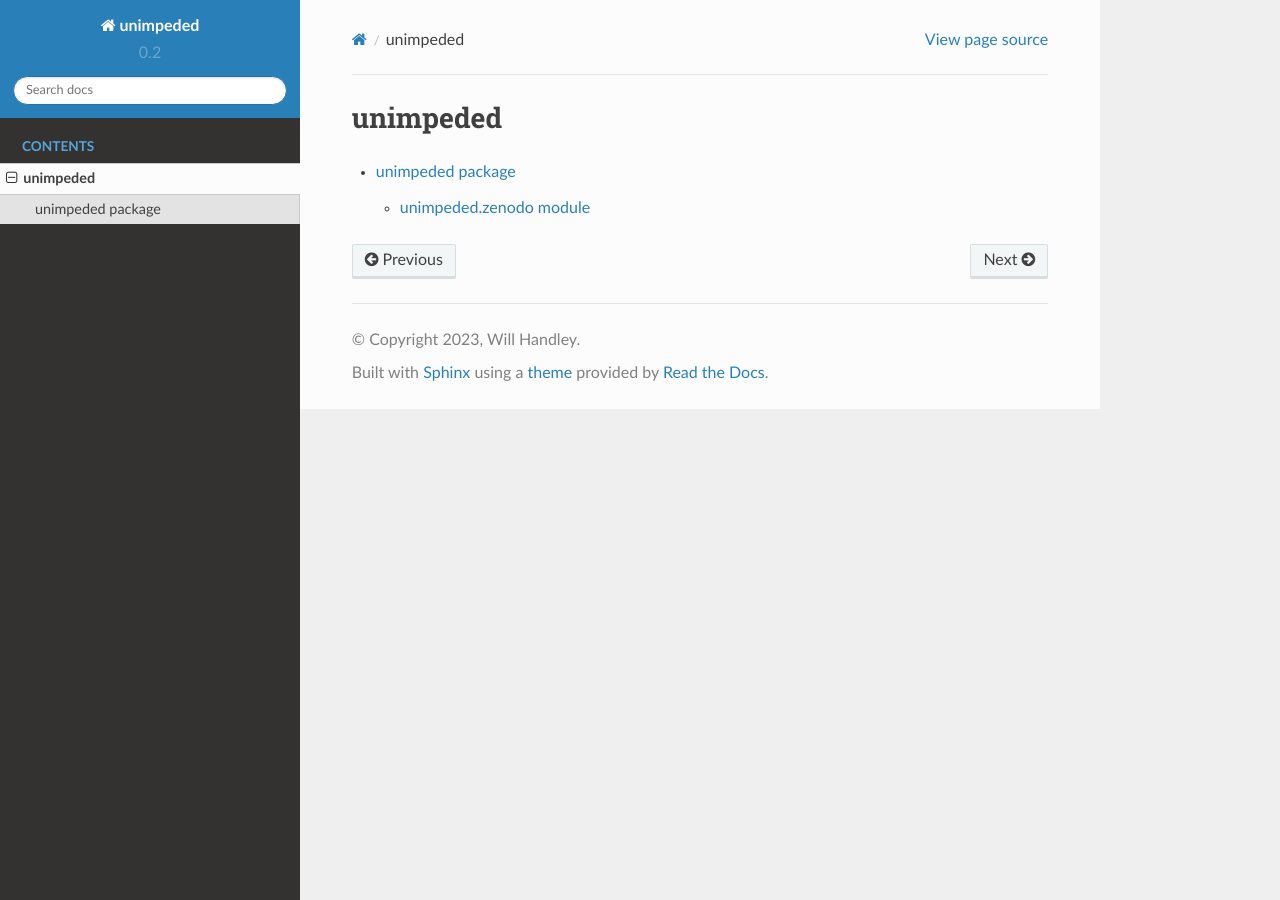
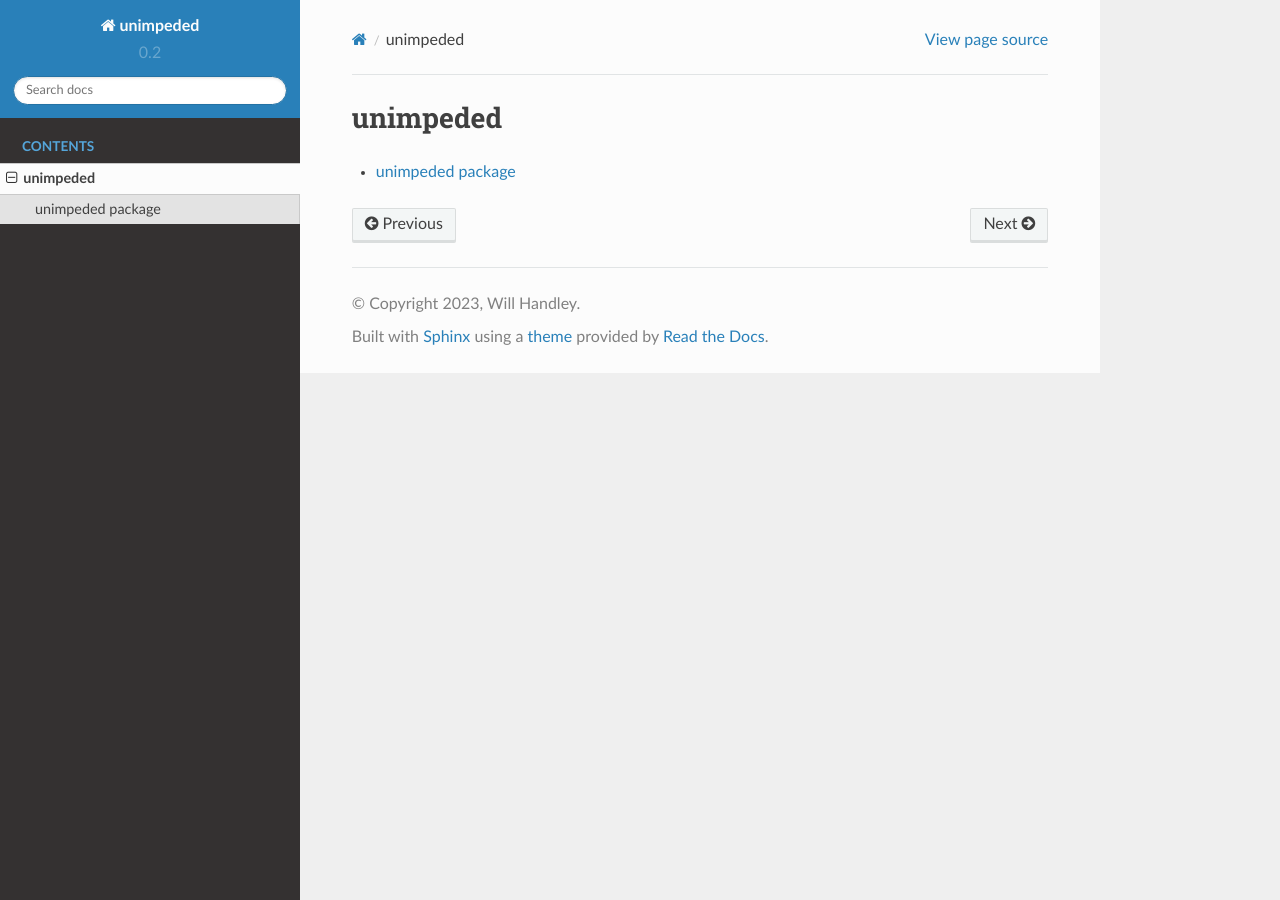
Before and after one commit to handley-lab/unimpeded, a Sphinx documentation site: the page built from docs/source/modules.rst, in a window 1280 px wide. Built offline with Sphinx 7.4.7 and the Read the Docs theme 2.0.0, drawn with Linux system fonts in a browser that asks for light colours.

Commit message:
Updated documentation

```diff
--- a/docs/source/unimpeded.rst
+++ b/docs/source/unimpeded.rst
@@ -5,12 +5,3 @@ unimpeded package
    :members:
    :undoc-members:
    :show-inheritance:
-
-
-unimpeded.zenodo module
------------------------
-
-.. automodule:: unimpeded.zenodo
-   :members:
-   :undoc-members:
-   :show-inheritance:
```
